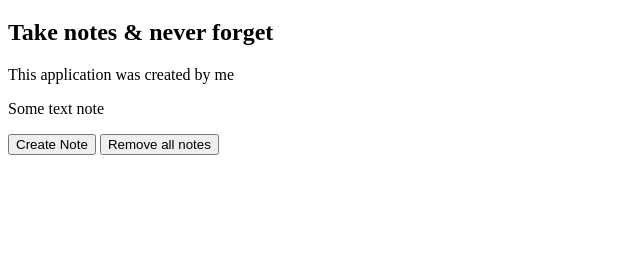
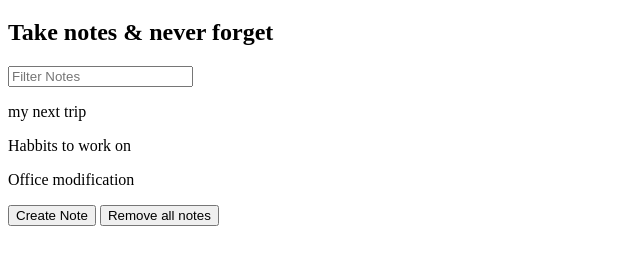
Before and after one commit to MuhtasimMusfiqZarab/notes-app-js, a plain HTML site: page index.html in a window 1280 px wide. Shown: the part 61-326 px from the top of the page, without its empty margins (0-640 px from the left). Drawn offline with Linux system fonts and the light colour scheme.

Commit message:
Live data filtering and rendering

```diff
--- a/index.html
+++ b/index.html
@@ -9,8 +9,8 @@
   <body>
     <h1>Notes App</h1>
     <h2>Take notes & never forget</h2>
-    <p class="note">This application was created by me</p>
-    <p class="note">Some text note</p>
+    <input type="text" name="" id="search-text" placeholder="Filter Notes" />
+    <div id="notes"></div>
     <button id="create-note">Create Note</button>
     <button id="remove-note">Remove all notes</button>
     <script src="./notes-app.js"></script>
--- a/notes-app.js
+++ b/notes-app.js
@@ -13,6 +13,31 @@ const notes = [
   }
 ];
 
+//filter object to store the latest filters
+const filters = {
+  searchText: ""
+};
+
+//rendering all the notes
+const renderNotes = (notes, filters) => {
+  const filteredNotes = notes.filter(note => {
+    return note.title.toLowerCase().includes(filters.searchText.toLowerCase());
+  });
+
+  //clearing previous rendered notes
+  document.querySelector("#notes").innerHTML = "";
+
+  //add filteded notes to DOM
+  filteredNotes.forEach(note => {
+    const noteElement = document.createElement("p");
+    noteElement.textContent = note.title;
+    document.querySelector("#notes").appendChild(noteElement);
+  });
+};
+
+//initial rendering without input change
+renderNotes(notes, filters);
+
 //adding event listener to button
 document.querySelector("#create-note").addEventListener("click", e => {
   console.log("Did this worrk?");
@@ -24,3 +49,9 @@ document.querySelector("#remove-note").addEventListener("click", e => {
     note.remove();
   });
 });
+
+//render as input changes
+document.querySelector("#search-text").addEventListener("input", e => {
+  filters.searchText = e.target.value;
+  renderNotes(notes, filters);
+});
```
